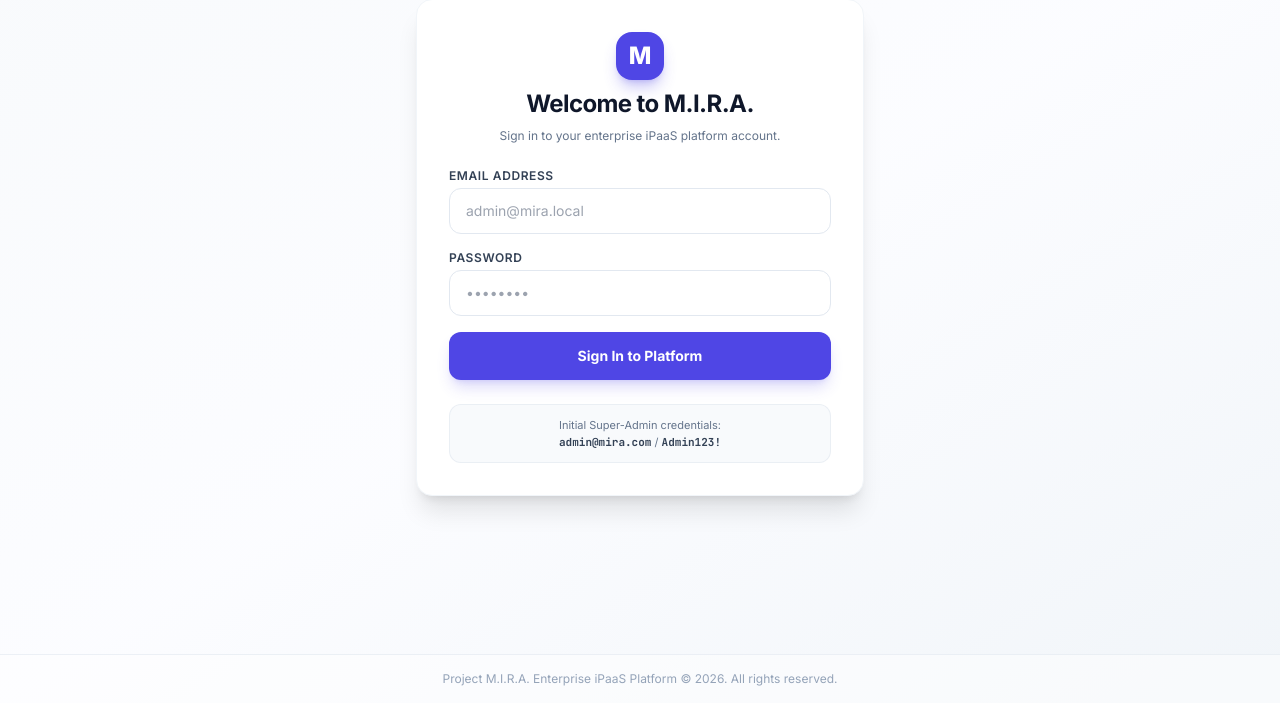
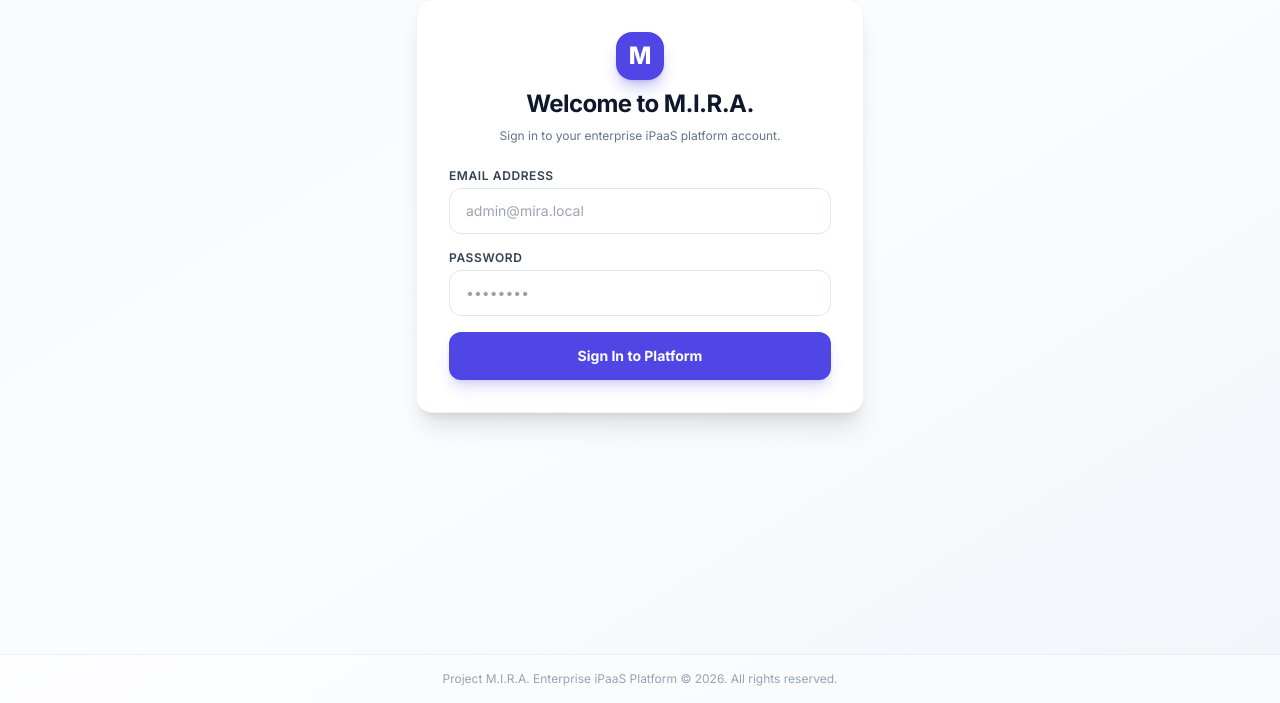
Before and after one commit to 19373191/MiraSoftware, a Flask app: page /login in a window 1280 px wide. Shown: the part 97-800 px from the top of the page. Run offline with Flask 3, Linux system fonts and the light colour scheme; some libraries are stand-ins or nearby versions.

Commit message:
Remove initial super-admin credentials box from login page

```diff
--- a/templates/login.html
+++ b/templates/login.html
@@ -33,13 +33,6 @@
                 Sign In to Platform
             </button>
         </form>
-
-        <div class="p-3 bg-slate-50 rounded-xl border border-slate-200/60 text-center">
-            <p class="text-[11px] text-slate-500">
-                Initial Super-Admin credentials: <br>
-                <span class="font-mono font-semibold text-slate-700">admin@mira.com</span> / <span class="font-mono font-semibold text-slate-700">Admin123!</span>
-            </p>
-        </div>
     </div>
 </div>
 {% endblock %}
```
